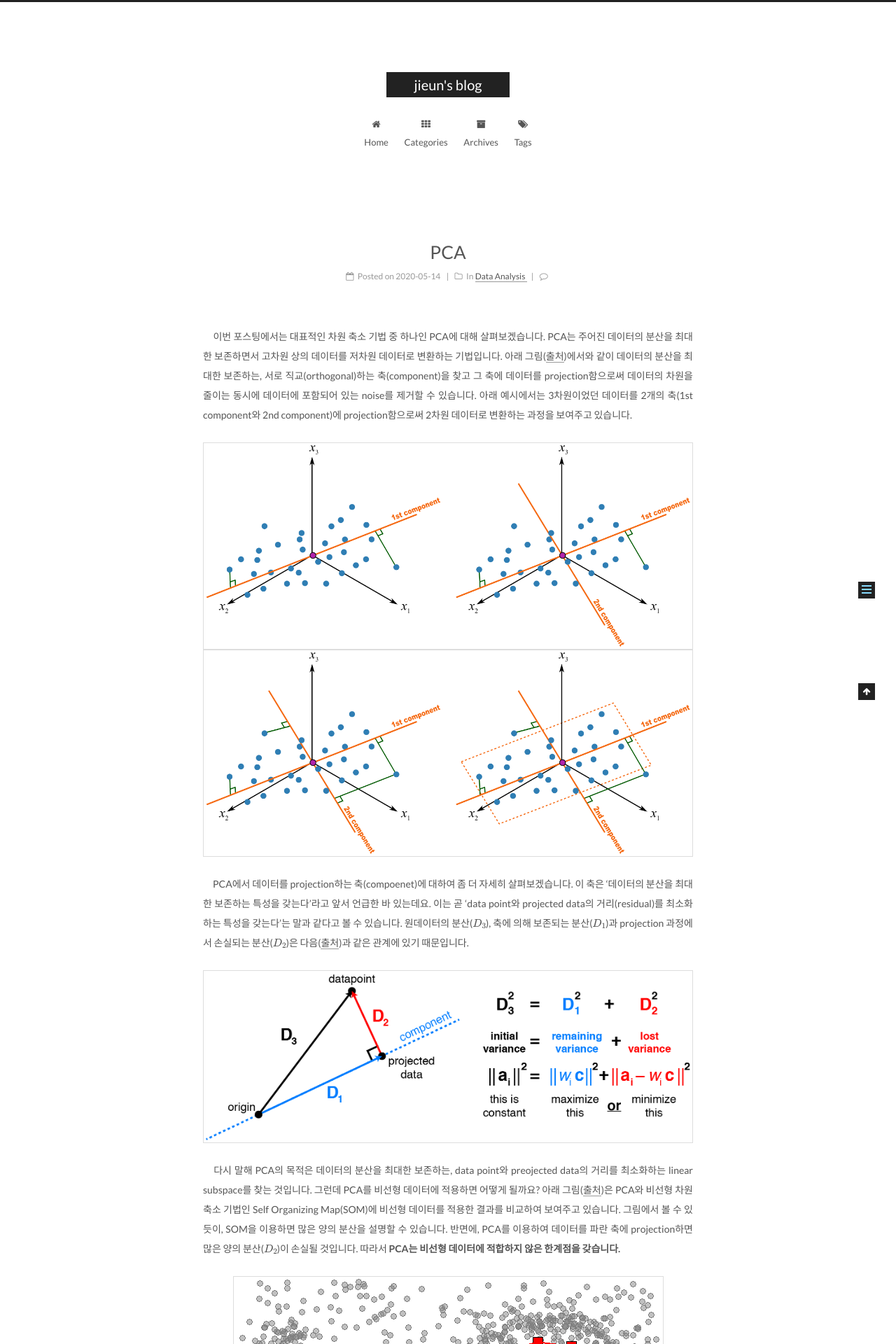
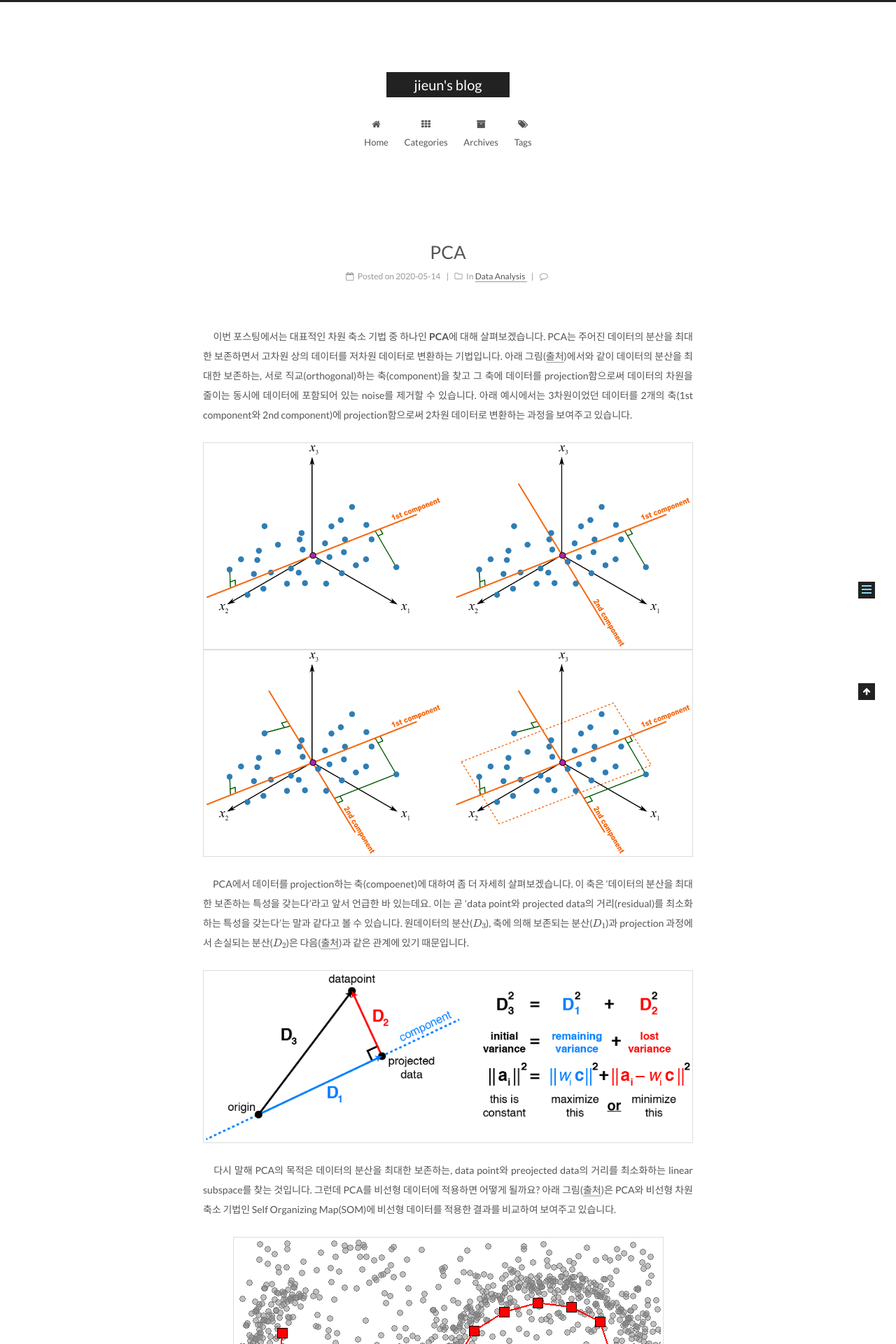
Before and after one commit to jieunc1070/jieunc1070.github.io, a Jekyll site: the page built from _posts/2020-05-14-PCA.md, in a window 1280 px wide. Shown: the top 1920 px of the page at 70% size. Built offline with Jekyll 4.4.1, drawn with Linux system fonts in a browser that asks for light colours; formulas are drawn with MathJax 3; comment, search, counter and statistics services are not loaded; some of the changed text lies outside the part shown.

Commit message:
Update 2020-05-14-PCA.md

```diff
--- a/_posts/2020-05-14-PCA.md
+++ b/_posts/2020-05-14-PCA.md
@@ -8,7 +8,7 @@ tags:
 - Dimensionality Reduction
 ---
 
-　이번 포스팅에서는 대표적인 차원 축소 기법 중 하나인 PCA에 대해 살펴보겠습니다. PCA는 주어진 데이터의 분산을 최대한 보존하면서 고차원 상의 데이터를 저차원 데이터로 변환하는 기법입니다. 아래 그림([출처](https://learnche.org/pid/latent-variable-modelling/principal-component-analysis/geometric-explanation-of-pca))에서와 같이 데이터의 분산을 최대한 보존하는, 서로 직교(orthogonal)하는 축(component)을 찾고 그 축에 데이터를 projection함으로써 데이터의 차원을 줄이는 동시에 데이터에 포함되어 있는 noise를 제거할 수 있습니다. 아래 예시에서는 3차원이었던 데이터를 2개의 축(1st component와 2nd component)에 projection함으로써 2차원 데이터로 변환하는 과정을 보여주고 있습니다.
+　이번 포스팅에서는 대표적인 차원 축소 기법 중 하나인 **PCA**에 대해 살펴보겠습니다. PCA는 주어진 데이터의 분산을 최대한 보존하면서 고차원 상의 데이터를 저차원 데이터로 변환하는 기법입니다. 아래 그림([출처](https://learnche.org/pid/latent-variable-modelling/principal-component-analysis/geometric-explanation-of-pca))에서와 같이 데이터의 분산을 최대한 보존하는, 서로 직교(orthogonal)하는 축(component)을 찾고 그 축에 데이터를 projection함으로써 데이터의 차원을 줄이는 동시에 데이터에 포함되어 있는 noise를 제거할 수 있습니다. 아래 예시에서는 3차원이었던 데이터를 2개의 축(1st component와 2nd component)에 projection함으로써 2차원 데이터로 변환하는 과정을 보여주고 있습니다.
 
 ![](https://github.com/jieunc1070/jieunc1070.github.io/blob/master/assets/images/post/geometric-PCA-5-and-6-first-component-with-projections-and-second-component.png?raw=true)
 ![](https://github.com/jieunc1070/jieunc1070.github.io/blob/master/assets/images/post/geometric-PCA-7-and-8-second-component-and-both-components.png?raw=true)
```
Also changed, not shown: other parts of _posts/2020-05-14-PCA.md (+3 -1 lines).
